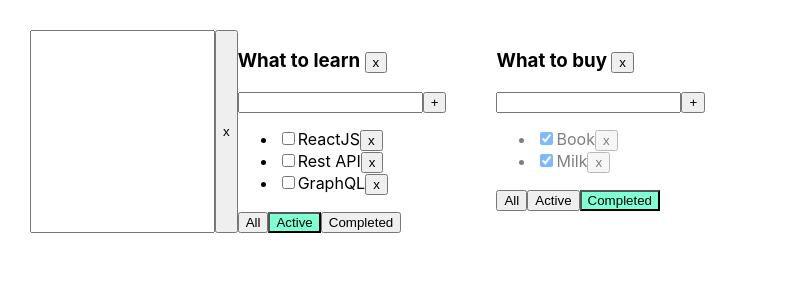
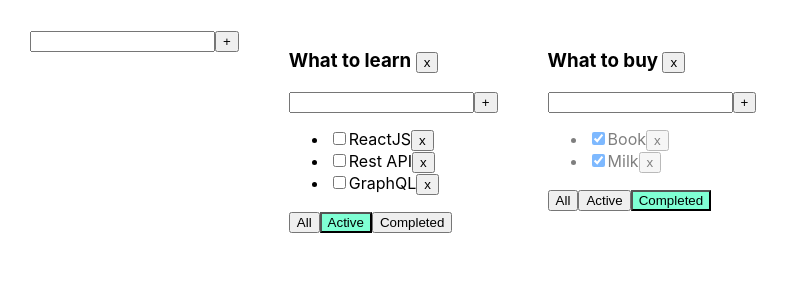
Before and after one commit to Anton-Martynenko/2Todo, a React (Create React App) app: page / in a window 1280 px wide. Shown: the top 300 px of the page, without its empty margins (0-789 px from the left). Built offline with nearby package versions, Linux system fonts and the light colour scheme.

Commit message:
AIF APP refactor

```diff
--- /dev/null
+++ b/src/AddItemForm.tsx
@@ -0,0 +1,42 @@
+import React, {ChangeEvent, KeyboardEvent, useState} from "react";
+import {Button} from "./components/Button/Button";
+
+export type AddItemFormPropsType = {
+    addItem: (inputValue: string) => void
+}
+
+export function AddItemForm(props: AddItemFormPropsType) {
+    let [inputValue, setInputValue] = useState('');
+    let [error, setError] = useState<string | null>(null);
+
+    const addTaskHandler = () => {
+        if (inputValue.trim() !== '') {
+            props.addItem(inputValue.trim());
+            setInputValue('');
+        } else {
+            setError('title is required');
+        }
+    }
+
+    const onChangeHandler = (e: ChangeEvent<HTMLInputElement>) => {
+        setInputValue(e.currentTarget.value)
+    }
+
+    const onKeyPressHandler = (e: KeyboardEvent<HTMLInputElement>) => {
+        setError(null);
+        if (e.key === 'Enter') {
+            addTaskHandler()
+        }
+    }
+
+    return (
+        <div>
+            <input value={inputValue}
+                   onChange={onChangeHandler}
+                   onKeyDown={onKeyPressHandler}
+                   className={error ? 'error' : ''}/>
+            <Button name={'+'} callBack={addTaskHandler}/>
+            {error && <div className={'error-message'}>Title is required</div>}
+        </div>
+    )
+}
--- a/src/App.tsx
+++ b/src/App.tsx
@@ -2,6 +2,7 @@ import React, {useState} from 'react';
 import './App.css';
 import {Todolist} from './Todolist';
 import {v1} from "uuid";
+import {AddItemForm} from "./AddItemForm";
 
 export type FilterValuesType = 'all' | 'active' | 'completed';
 export type TodolistsType = {
@@ -93,7 +94,7 @@ function App() {
 
     return (
         <div className="App">
-            <input/><button>x</button>
+            <AddItemForm addItem={() => {}} />
             {
                 todolists.map((tl) => {
                     let tasksForTodolist = tasksObj[tl.id];
--- a/src/Todolist.tsx
+++ b/src/Todolist.tsx
@@ -1,9 +1,8 @@
-import React, {ChangeEvent, KeyboardEvent, useState} from 'react';
+import React, {ChangeEvent} from 'react';
 import {FilterValuesType} from "./App";
-import {v1} from "uuid";
 import {Button} from "./components/Button/Button";
 import {Simulate} from "react-dom/test-utils";
-import error = Simulate.error;
+import {AddItemForm} from "./AddItemForm";
 
 type TaskType = {
     id: string
@@ -62,10 +61,14 @@ export function Todolist(props: PropsType) {
         props.removeTodolist(props.id);
     };
 
+    const addTask = (inputValue: string) => {
+        props.addTask(inputValue, props.id);
+    }
+
     return (
         <div>
             <h3>{props.title} <button onClick={removeTodolist}>x</button></h3>
-            <AddItemForm addTask={props.addTask} id={props.id} />
+            <AddItemForm addItem={addTask} />
             <ul>
                 {
                     props.tasks.map(t => {
@@ -98,43 +101,3 @@ export function Todolist(props: PropsType) {
         </div>
     )
 }
-
-type AddItemFormPropsType = {
-    addTask: (inputValue: string, todoListId: string) => void
-    id: string
-}
-function AddItemForm (props: AddItemFormPropsType) {
-    let [inputValue, setInputValue] = useState('');
-    let [error, setError] = useState<string | null>(null);
-
-    const addTaskHandler = () => {
-        if (inputValue.trim() !== '') {
-            props.addTask(inputValue.trim(), props.id);
-            setInputValue('');
-        } else {
-            setError('title is required');
-        }
-    }
-
-    const onChangeHandler = (e: ChangeEvent<HTMLInputElement>) => {
-        setInputValue(e.currentTarget.value)
-    }
-
-    const onKeyPressHandler = (e: KeyboardEvent<HTMLInputElement>) => {
-        setError(null);
-        if (e.key === 'Enter') {
-            addTaskHandler()
-        }
-    }
-
-    return (
-        <div>
-            <input value={inputValue}
-                   onChange={onChangeHandler}
-                   onKeyDown={onKeyPressHandler}
-                   className={error ? 'error' : ''}/>
-            <Button name={'+'} callBack={addTaskHandler}/>
-            {error && <div className={'error-message'}>Title is required</div>}
-        </div>
-    )
-}
```
